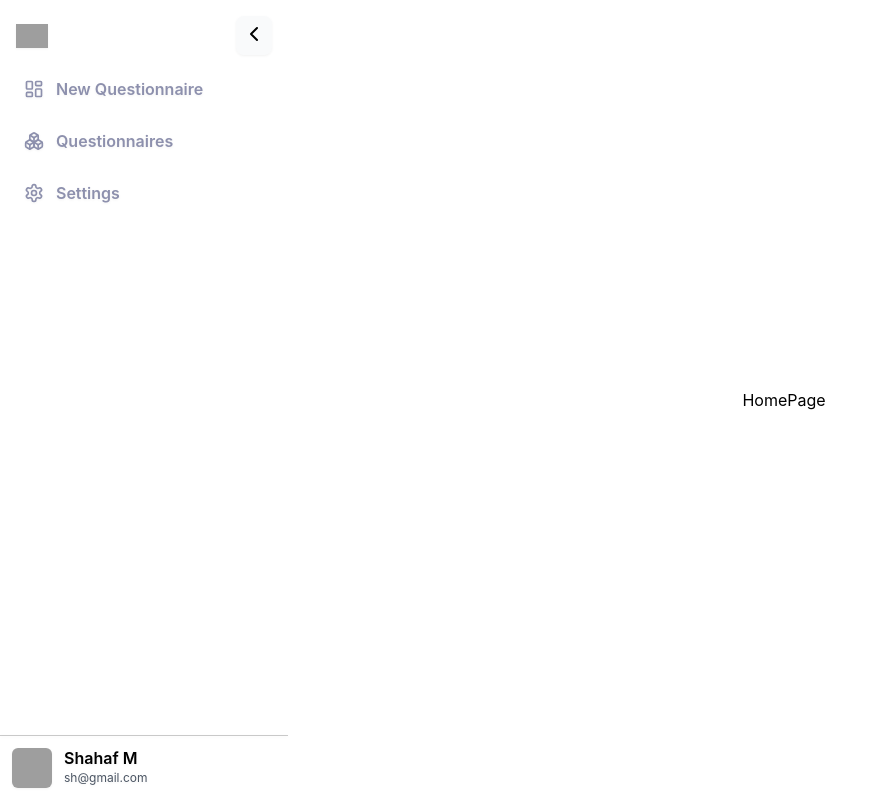
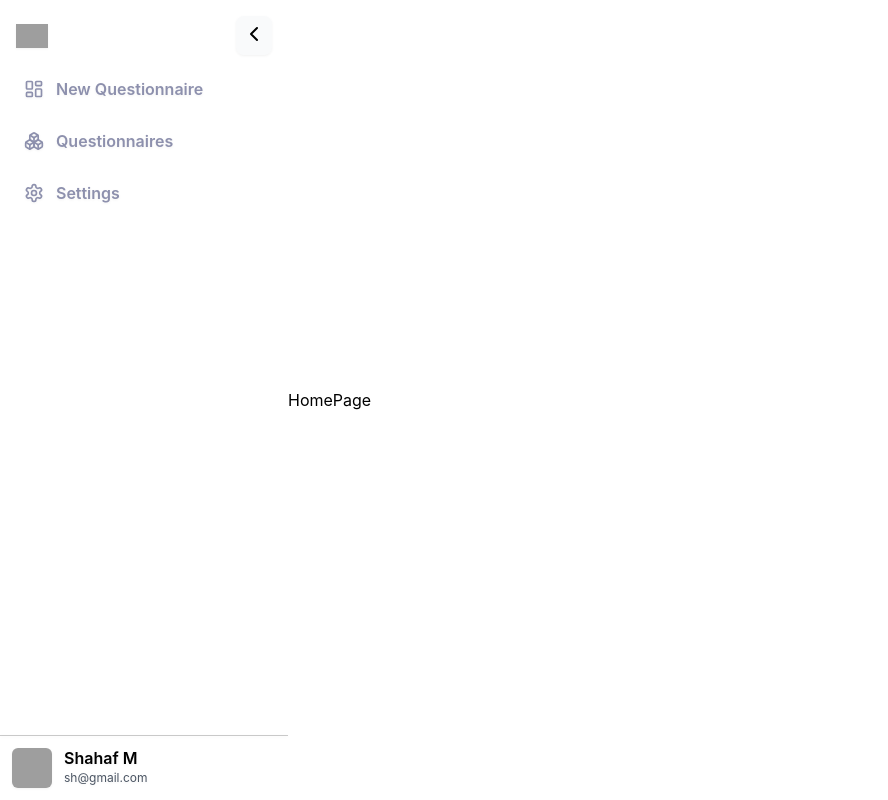
Before and after one commit to shahafmeron7/BO_Leadgen, a React (Create React App) app in the folder frontend/: page / in a window 1280 px wide. Shown: the whole page, without its empty margins (0-888 px from the left). Built offline with nearby package versions, Linux system fonts and the light colour scheme; grey boxes are pictures that could not be loaded.

Commit message:
ui changes

```diff
--- a/frontend/src/components/App.jsx
+++ b/frontend/src/components/App.jsx
@@ -1,31 +1,27 @@
 import React from "react";
-import { Route, Routes } from 'react-router-dom';
+import { Route, Routes } from "react-router-dom";
 import CreateQuestionnairePage from "./Pages/CreateQuestionnairePage";
 import QuestionnairePage from "./Pages/QuestionnairePage";
-import HomePage from './Pages/HomePage'
+import HomePage from "./Pages/HomePage";
 import SettingsPage from "./Pages/SettingsPage";
 import SideNavbar from "./sidebar/Sidebar";
 import styles from "./App.module.css";
 
 function App() {
   return (
-      <main className={styles.main}>
-        <SideNavbar className={styles.sidebar} />
-        <div className={styles.content}>
+    <main className={styles.main}>
+      <SideNavbar className={styles.sidebar} />
+      <div className={styles.content}>
+        <div className={styles.pageContentWrapper}>
           <Routes>
-          <Route
-              path="/"
-              element={<HomePage />}
-            />
-            <Route
-              path="/create-new"
-              element={<CreateQuestionnairePage />}
-            />
+            <Route path="/" element={<HomePage />} />
+            <Route path="/create-new" element={<CreateQuestionnairePage />} />
             <Route path="/questionnaires" element={<QuestionnairePage />} />
             <Route path="/settings" element={<SettingsPage />} />
           </Routes>
         </div>
-      </main>
+      </div>
+    </main>
   );
 }
 
--- a/frontend/src/components/App.module.css
+++ b/frontend/src/components/App.module.css
@@ -4,7 +4,19 @@
 
 .content{
     display: flex;
-    align-items: center;
-    justify-content: center;
-    flex: 1;
+    width: 100%;
+    overflow: auto;
 }
+.pageChildContent{
+    display: flex;
+    flex: 1 1 0%;
+    overflow: auto;
+    padding: 3rem 1rem 1rem;
+}
+.pageContentWrapper{
+    display: flex;
+    flex: 1 1 0%;
+    flex-direction: column;
+    max-width: 76rem;
+    margin: auto;
+}
--- a/frontend/src/components/Questionnaire/QuestionnaireMultiForm.jsx
+++ b/frontend/src/components/Questionnaire/QuestionnaireMultiForm.jsx
@@ -109,7 +109,6 @@ const QuestionnaireMultiForm = () => {
     );
   }
   return (
-    <div className={styles.formContainer}>
       <div className={styles.formWrapper}>
         {isSubmitting ? (
           <TailSpin
@@ -168,7 +167,6 @@ const QuestionnaireMultiForm = () => {
           </>
         )}
       </div>
-    </div>
   );
 };
 //   return (
```
